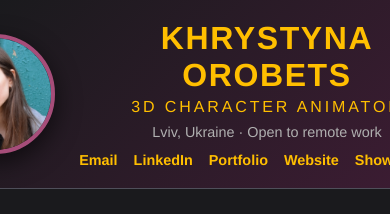
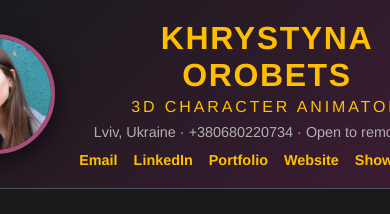
Before and after one commit to kristokrol/kristokrol.github.io, a Vue app: page / in a window 390 px wide. Shown: the top 214 px of the page. Built offline with nearby package versions, Linux system fonts and the light colour scheme.

Commit message:
Updated contact information in App.vue to include a clickable phone link and added styles for anchor elements in the hero meta section.

```diff
--- a/src/App.vue
+++ b/src/App.vue
@@ -9,7 +9,7 @@
           <h1>Khrystyna Orobets</h1>
           <h2>3D Character Animator</h2>
             <div class="hero-meta">
-              Lviv, Ukraine · Open to remote work
+              Lviv, Ukraine · <a href="tel:+380680220734">+380680220734</a> · Open to remote work
             </div>
             <div class="hero-links">
               <a href="mailto:kristokrol@gmail.com">Email</a>
@@ -373,6 +373,13 @@ body {
   font-size: 0.9rem;
   color: var(--text-secondary);
 }
+.hero-meta a {
+  color: inherit;
+  text-decoration: none;
+}
+.hero-meta a:hover {
+  text-decoration: underline;
+}
 
 .hero-links {
   margin-top: 12px;
```
